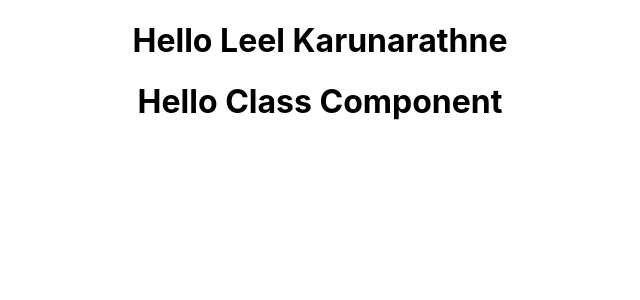
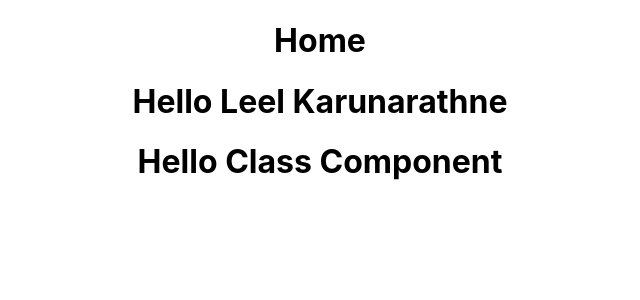
Before and after one commit to leelk/react-fundementals, a React (Create React App) app: page / in a window 1280 px wide. Shown: the top 300 px of the page, without its empty margins (320-960 px from the left). Built offline with nearby package versions, Linux system fonts and the light colour scheme.

Commit message:
Add Functional Component

```diff
--- a/src/App.js
+++ b/src/App.js
@@ -2,10 +2,12 @@ import logo from './logo.svg';
 import './App.css';
 import Greet from "./components/Greet";
 import Welcome from "./components/Welcome";
+import Home from "./components/Home";
 
 function App() {
   return (
     <div className="App">
+        <Home/>
       <Greet/>
         <Welcome/>
     </div>
--- /dev/null
+++ b/src/components/Home.js
@@ -0,0 +1,7 @@
+import React from "react";
+
+function Home() {
+    return <h1>Home</h1>
+}
+
+export default Home
```
